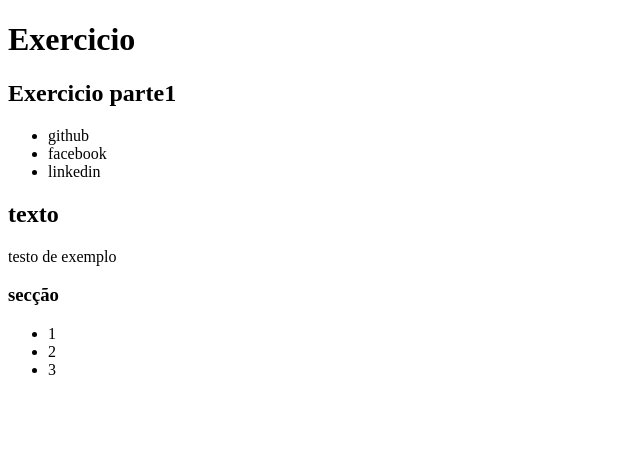
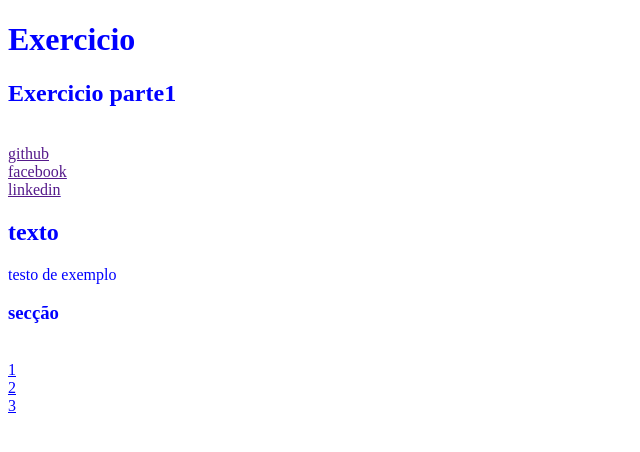
Before and after one commit to eliseucostaalbano/exercicio, a plain HTML site: page index.html in a window 1280 px wide. Shown: the whole page, without its empty margins (0-640 px from the left). Drawn offline with Linux system fonts and the light colour scheme.

Commit message:
exercicio parte 2

```diff
--- a/index.html
+++ b/index.html
@@ -3,6 +3,21 @@
 <head>
     <meta charset="UTF-8">
     <meta name="viewport" content="width=device-width, initial-scale=1.0">
+    <style>
+    body{
+    color :blue
+    }
+
+    ul{
+
+     display:inline;
+    }
+
+    li{
+        text-decoration: underline;
+    }
+
+    </style>
     <title>Exercicio</title>
 </head>
 <body>
@@ -11,13 +26,13 @@
         <h2> Exercicio parte1 </h2>
     </header>
     <nav>
-        <a>
+
             <ul>
-               <li> github</li>
-              <li>facebook</li>
-              <li> linkedin</li>
+               <li><a href="">github</a></li>
+              <li><a href="">facebook</a></li>
+              <li><a href="">linkedin</a></li>
             </ul>
-        </a>
+
     </nav>
 <main>
 <article>
```
Also changed, not shown: style.css (added), 1 other file.
